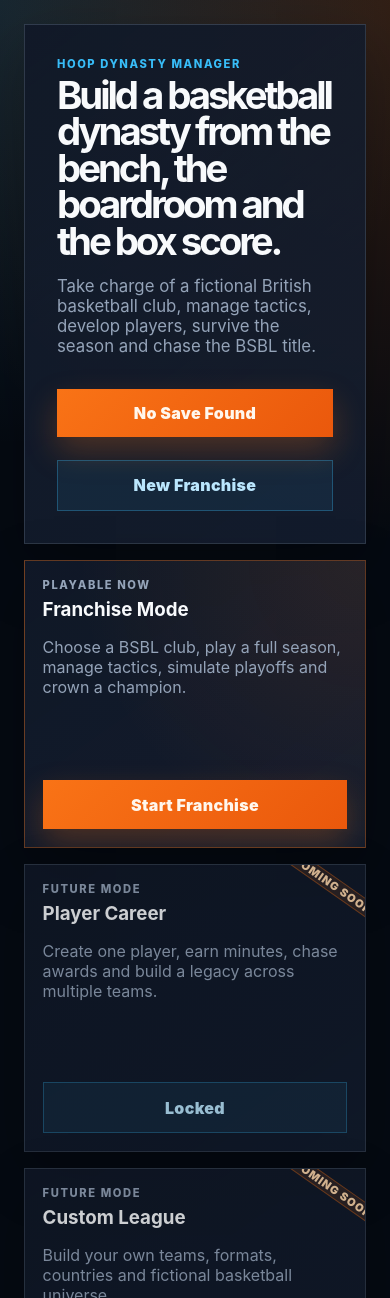
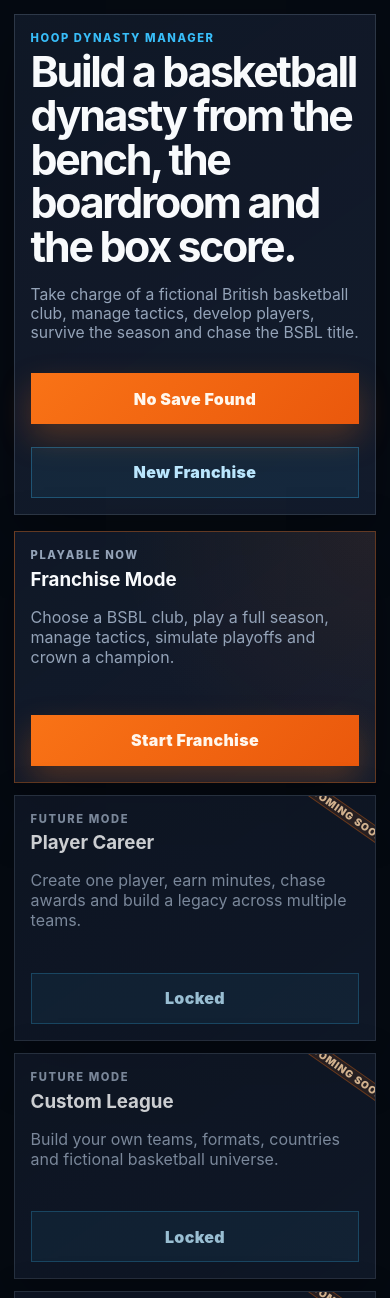
Before and after one commit to LCBlakey24-alt/hoop-dynasty-manager, a React (Vite) app: page / in a window 390 px wide. Shown: the top 1298 px of the page. Built offline with nearby package versions, Linux system fonts and the light colour scheme.

Commit message:
Improve landing mobile layout

```diff
--- a/src/styles/landing-menu.css
+++ b/src/styles/landing-menu.css
@@ -3,22 +3,22 @@
   padding: 1.5rem;
   color: #f8fafc;
   background:
-    radial-gradient(circle at top right, rgba(249, 115, 22, 0.18), transparent 34rem),
-    radial-gradient(circle at top left, rgba(56, 189, 248, 0.14), transparent 28rem),
+    radial-gradient(circle at top right, rgba(249, 115, 22, 0.14), transparent 30rem),
+    radial-gradient(circle at top left, rgba(56, 189, 248, 0.1), transparent 24rem),
     #050a12;
 }
 
 .landing-hero {
   margin-bottom: 1rem;
-  padding: 2rem;
+  padding: clamp(1.2rem, 4vw, 2rem);
 }
 
 .landing-hero h2 {
   max-width: 58rem;
   margin: 0;
-  font-size: clamp(2.4rem, 6vw, 5.5rem);
-  line-height: 0.95;
-  letter-spacing: -0.08em;
+  font-size: clamp(2.1rem, 6vw, 5.5rem);
+  line-height: 0.98;
+  letter-spacing: -0.07em;
 }
 
 .landing-copy {
@@ -31,6 +31,14 @@
   display: flex;
   gap: 0.75rem;
   max-width: 36rem;
+}
+
+.landing-actions .primary-action,
+.landing-actions .secondary-action,
+.mode-card .primary-action,
+.mode-card .secondary-action {
+  min-height: 3.2rem;
+  touch-action: manipulation;
 }
 
 .mode-card-grid {
@@ -55,7 +63,7 @@
 .mode-card.playable {
   border-color: rgba(249, 115, 22, 0.35);
   background:
-    radial-gradient(circle at top right, rgba(249, 115, 22, 0.1), transparent 18rem),
+    radial-gradient(circle at top right, rgba(249, 115, 22, 0.08), transparent 16rem),
     linear-gradient(145deg, rgba(16, 24, 39, 0.96), rgba(22, 32, 51, 0.82));
 }
 
@@ -88,4 +96,51 @@
   .landing-actions {
     flex-direction: column;
   }
+
+  .mode-card-grid {
+    grid-template-columns: repeat(2, minmax(0, 1fr));
+  }
 }
+
+@media (max-width: 640px) {
+  .landing-screen {
+    min-height: 100svh;
+    padding: 0.85rem;
+    background: #050a12;
+  }
+
+  .landing-hero {
+    padding: 1rem;
+  }
+
+  .landing-hero h2 {
+    font-size: clamp(1.95rem, 11vw, 3.1rem);
+    line-height: 1.02;
+    letter-spacing: -0.055em;
+  }
+
+  .landing-copy {
+    font-size: 0.98rem;
+  }
+
+  .mode-card-grid {
+    grid-template-columns: 1fr;
+    gap: 0.75rem;
+  }
+
+  .mode-card {
+    min-height: auto;
+    gap: 1rem;
+    padding: 1rem;
+  }
+
+  .mode-card.locked {
+    min-height: 11rem;
+  }
+
+  .coming-soon-banner {
+    top: 0.7rem;
+    right: -2.8rem;
+    transform: rotate(35deg) scale(0.92);
+  }
+}
```
